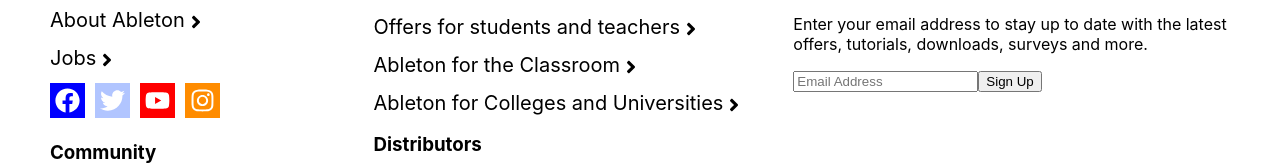
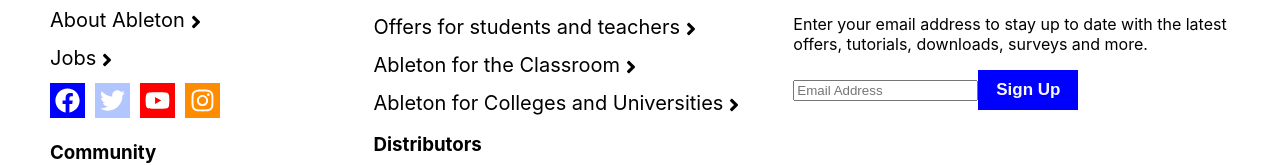
Before and after one commit to afiatamanna06/ableton, a React (Create React App) app: page / in a window 1280 px wide. Shown: the part 6975-7140 px from the top of the page. Built offline with nearby package versions, Linux system fonts and the light colour scheme.

Commit message:
Add Sign Up button style at footer

```diff
--- a/src/components/Footer.css
+++ b/src/components/Footer.css
@@ -54,3 +54,13 @@ li{
 .it{
     background-color: darkorange;
 }
+
+.btn-signup{
+    background-color: #0000ff;
+    color: ghostwhite;
+    width: 100px;
+    height: 40px;
+    font-weight: bold;
+    font-size: 17px;
+    border-style: hidden;
+}
--- a/src/components/Footer.js
+++ b/src/components/Footer.js
@@ -53,7 +53,7 @@ const Footer = () => {
                    <ul className='items'>
                         <li><h3>Sign up to our newsletter</h3></li>
                         <li><p>Enter your email address to stay up to date with the latest<br></br> offers, tutorials, downloads, surveys and more.</p></li>
-                        <li><input type='email' placeholder='Email Address'></input><button>Sign Up</button></li>
+                        <li><input type='email' placeholder='Email Address'></input><button className='btn-signup'>Sign Up</button></li>
                    </ul>
                </div>
             </div>
```
